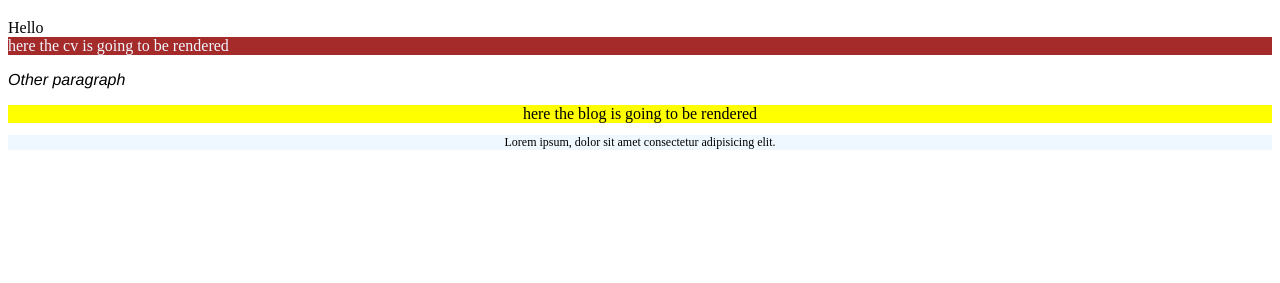
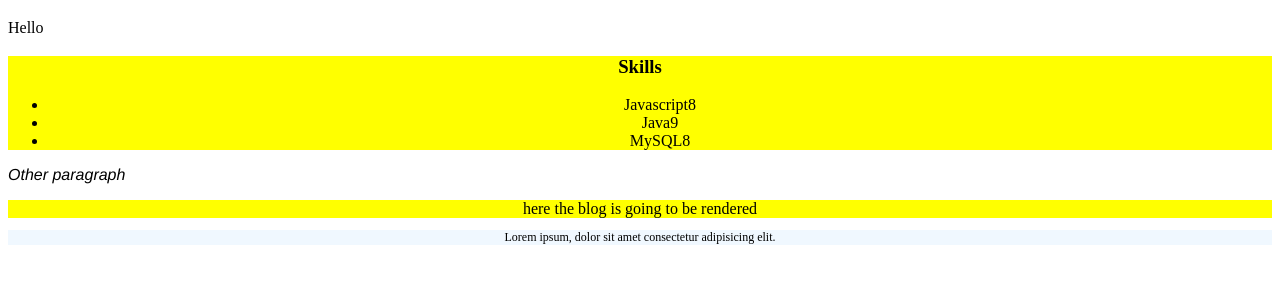
Before and after one commit to DaynorTito/WebProgramming_Basic, a plain HTML site: page activity0310/index.html in a window 1280 px wide. Shown: the part 61-344 px from the top of the page. Drawn offline with Linux system fonts and the light colour scheme.

Commit message:
feat: add skill component

```diff
--- /dev/null
+++ b/activity0310/components/skill/index.js
@@ -0,0 +1,12 @@
+
+function renderSkill(skill){
+    const skillEl = document.createElement("div");
+    const nameEl = document.createElement("span");
+    const levelEl = document.createElement("span");
+    nameEl.innerHTML =  skill.name;
+    levelEl.innerHTML = skill.level;
+
+    skillEl.append(nameEl, levelEl);
+
+    return skillEl;
+}
--- /dev/null
+++ b/activity0310/components/skills/index.js
@@ -0,0 +1,28 @@
+
+const skills = [
+
+    {
+        name: "Java",
+        level: 9
+    }
+]
+
+function renderSkills(skills) {
+    // const viwe = `
+    //     <ul>
+    //         <li>${skills}</li>
+    //     </ul>
+    // `;
+
+    const listEl = document.createElement('ul');
+    const itemEl = document.createElement('li');
+
+    const skillsEl = skills.map((skill) => {
+        const itemEl = document.createElement('li');
+        itemEl.append(renderSkill(skill));
+        return itemEl;
+    });
+
+    listEl.append(...skillsEl);
+    return listEl;
+}
--- a/activity0310/index.html
+++ b/activity0310/index.html
@@ -4,7 +4,11 @@
     <meta charset="UTF-8">
     <meta name="viewport" content="width=device-width, initial-scale=1.0">
     <link rel="stylesheet" href="styles.css">
+    <script src="models/cv.js"></script>
+    <script src="components/skill/index.js"></script>
+    <script src="components/skills/index.js"></script>
     <script src="main.js"></script>
+
     <title>Document</title>
 </head>
 <body>
@@ -13,8 +17,11 @@
         <h1> SPA </h1>
       </header>
     Hello
-    <section id="cvContext">
-        here the cv is going to be rendered
+    <section id="CVContainer">
+
+        <section id="skills">
+            <h3>Skills</h3>
+        </section>
     </section>
 
     <p class="paragraph">
--- a/activity0310/main.js
+++ b/activity0310/main.js
@@ -1,8 +1,17 @@
-function rendera() {
-    const cvContainer = document.getElementById('cvContext');
-    if (cvContainer) {
-        cvContainer.innerText = "This is the CV content";
-    } else {
-        console.error('Element with id "cvContext" not found');
-    }
+function initApp() {
+    const cv = getCV();
+
+    const skillsEl = renderSkills(cv.skills);
+    // console.log(skillsEl)
+    // render inside div
+
+    const skillsContainer = document.getElementById('skills');
+
+    skillsContainer.append(skillsEl);
 }
+
+
+document.addEventListener("DOMContentLoaded", () => {
+    console.log("DOM successfully loaded and parsed");
+    initApp();
+} )
--- /dev/null
+++ b/activity0310/models/cv.js
@@ -0,0 +1,29 @@
+// prettier Eslint
+
+function getCV() {
+  const personalInformation = {};
+  const workExperience = {};
+  const professionalTraining = {};
+
+  const skills = [
+    {
+      name: "Javascript",
+      level: 8,
+    },
+    {
+      name: "Java",
+      level: 9,
+    },
+    {
+      name: "MySQL",
+      level: 8,
+    },
+  ];
+
+  return {
+    skills,
+    personalInformation,
+    professionalTraining,
+    workExperience,
+  };
+}
```
Also changed, not shown: activity0310/assets/styles/styles.css (added), activity0310/components/skill/styles.css (added).
